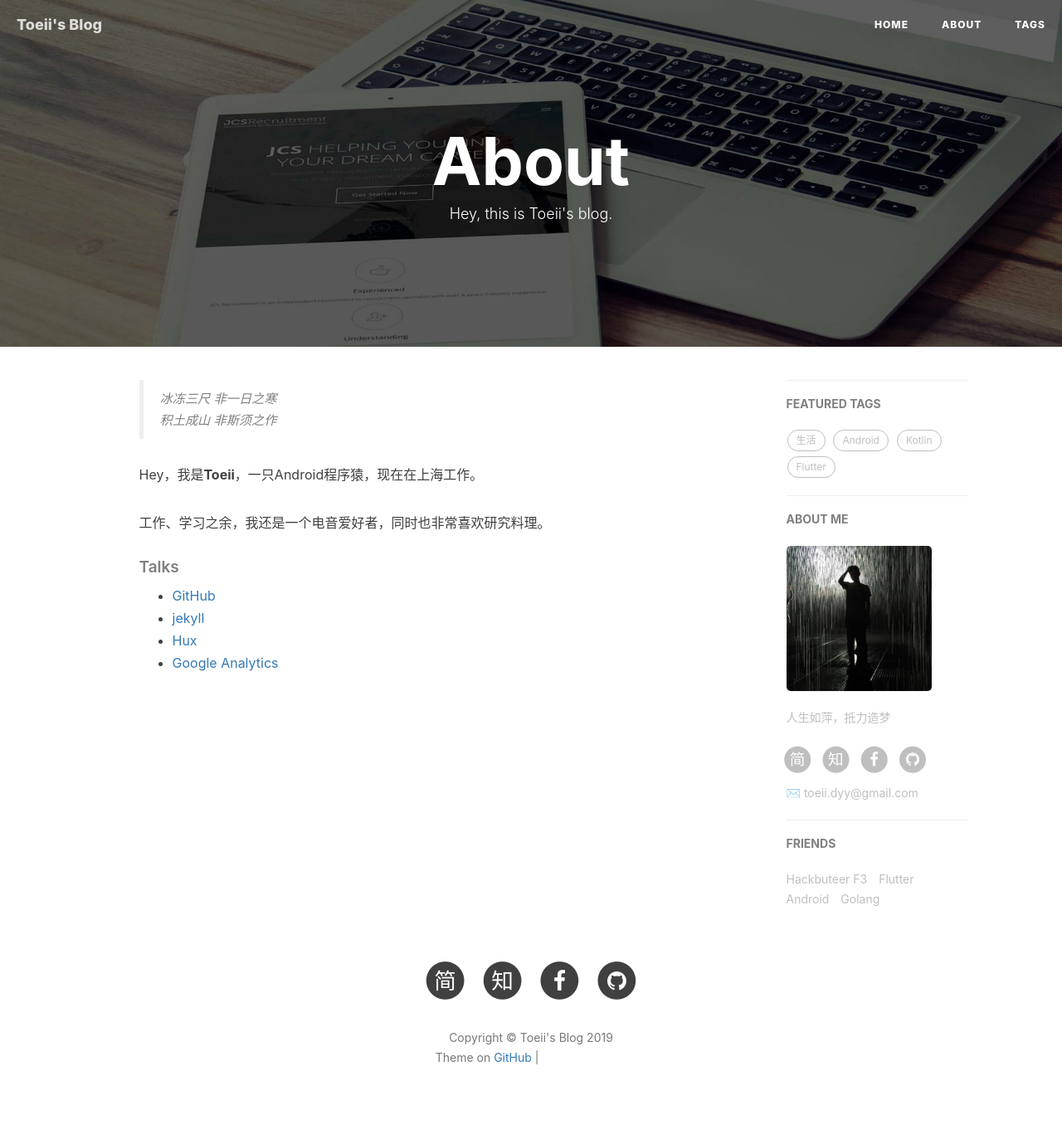
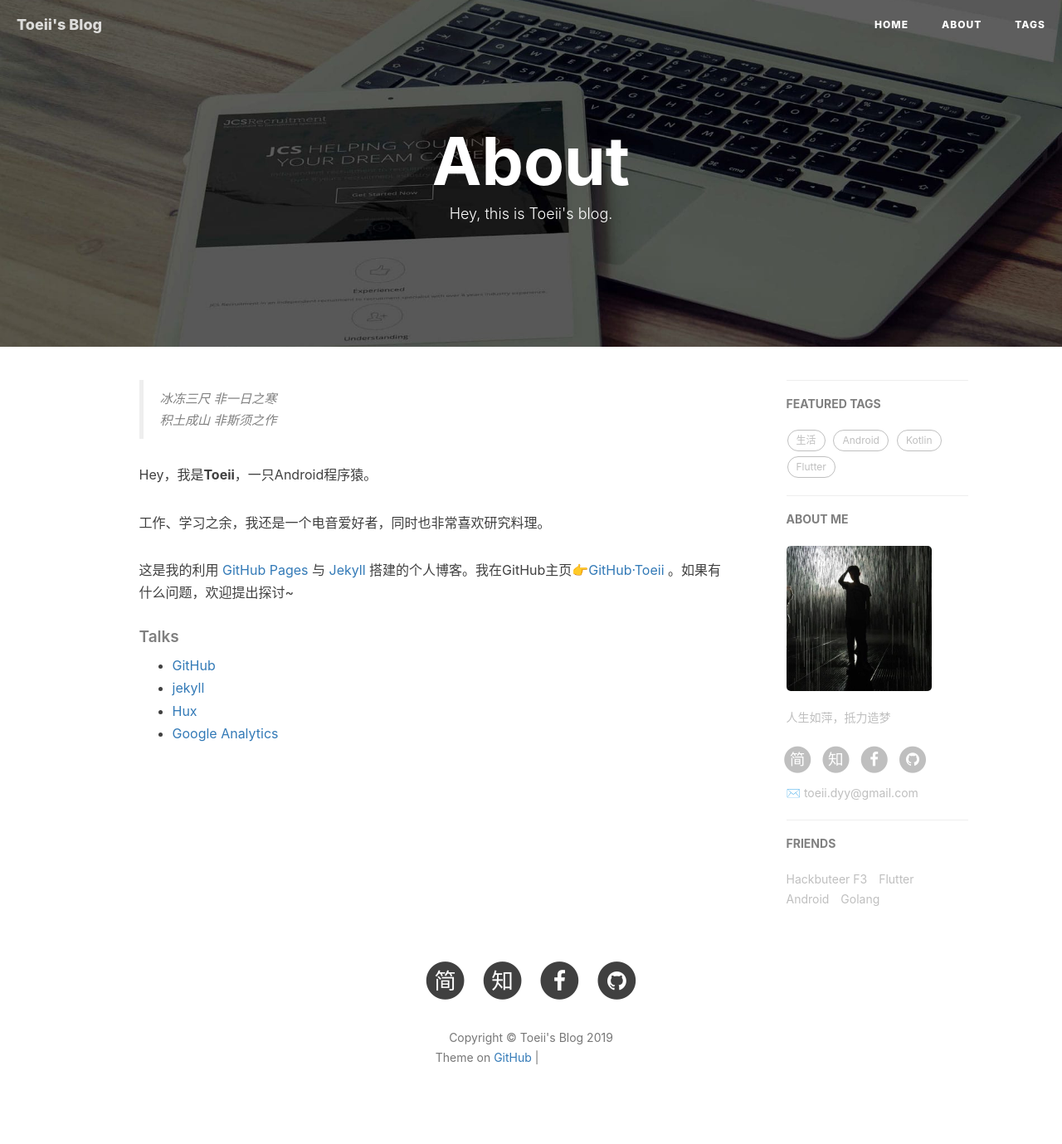
Before and after one commit to toeii/toeii.github.io, a Jekyll site: the page built from about.html, in a window 1280 px wide. Shown: the whole page at 83% size. Built offline with Jekyll 4.4.1, drawn with Linux system fonts in a browser that asks for light colours; nearby versions of some CDN libraries; comment, search, counter and statistics services are not loaded; grey boxes are pictures that could not be loaded.

Commit message:
about update

```diff
--- a/about.html
+++ b/about.html
@@ -18,11 +18,11 @@ header-img: "img/post-bg-rwd.jpg"
     <blockquote><p>冰冻三尺 非一日之寒<br>
     积土成山 非斯须之作</p></blockquote>
 
-    <p>Hey，我是<strong>Toeii</strong>，一只Android程序猿，现在在上海工作。</p>
+    <p>Hey，我是<strong>Toeii</strong>，一只Android程序猿。</p>
 
     <p>工作、学习之余，我还是一个电音爱好者，同时也非常喜欢研究料理。</p>
 
-<!--     <p>这是我的利用 <a href="https://pages.github.com/">GitHub Pages</a> 与 <a href="http://jekyll.com.cn/">Jekyll</a> 搭建的 个人博客。我在GitHub主页<a href="https://github.com/qiubaiying">👉GitHub·BY</a> 与 简书主页<a href="https://http://www.jianshu.com/u/e71990ada2fd">👉BY</a>。如果有什么问题，欢迎提出探讨~</p> -->
+    <p>这是我的利用 <a href="https://pages.github.com/">GitHub Pages</a> 与 <a href="http://jekyll.com.cn/">Jekyll</a> 搭建的个人博客。我在GitHub主页<a href="https://github.com/toeii">👉GitHub·Toeii</a> 。如果有什么问题，欢迎提出探讨~</p>
 
     <p></p>
 
```
